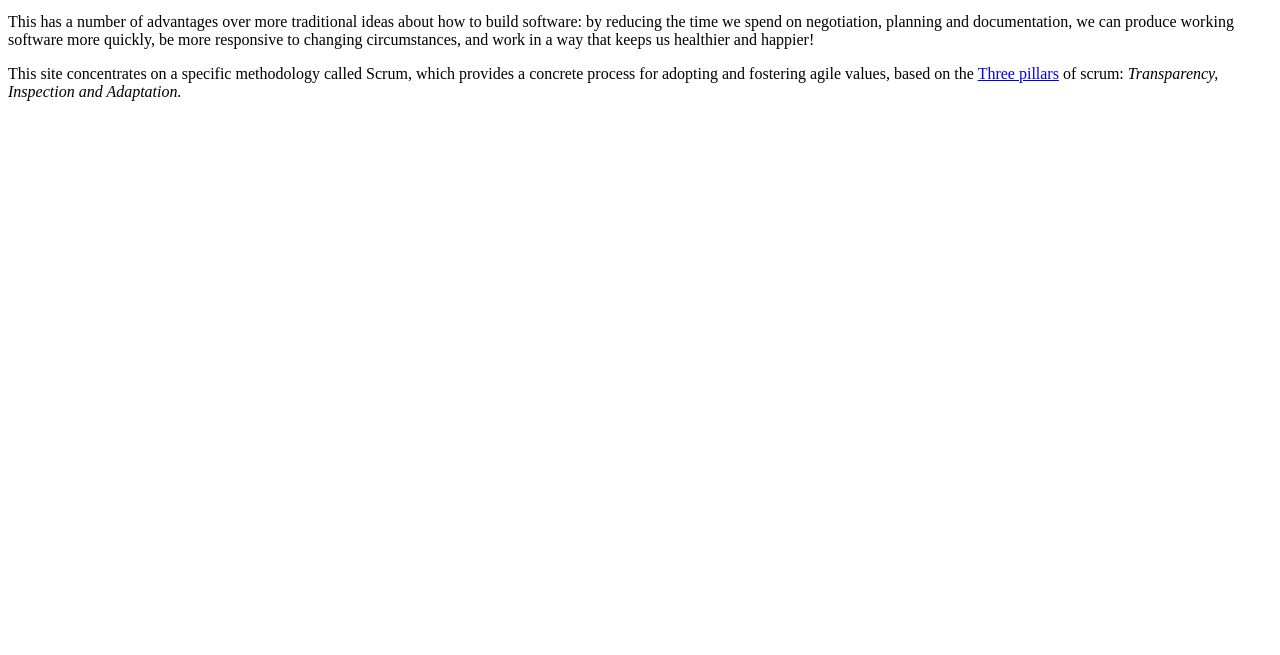
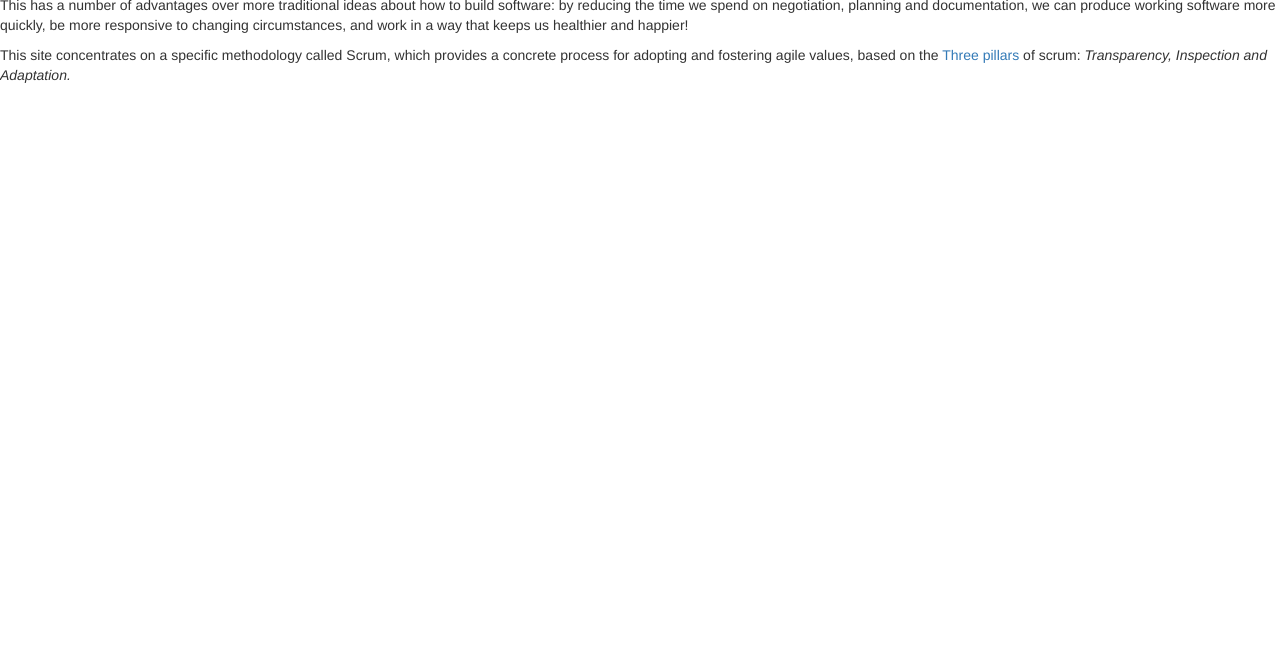
Before and after one commit to timcowlishaw/tobedecided, a plain HTML site: page agile.html in a window 1280 px wide. Shown: the part 145-800 px from the top of the page. Drawn offline with Linux system fonts and the light colour scheme.

Commit message:
Add styles to agile page

```diff
--- a/agile.html
+++ b/agile.html
@@ -1,6 +1,7 @@
 <!DOCTYPE html>
 <head>
   <title>T.B.D</title>
+  <link href="css/bootstrap.min.css" rel="stylesheet">
 </head>
 <html>
 <body>
```
